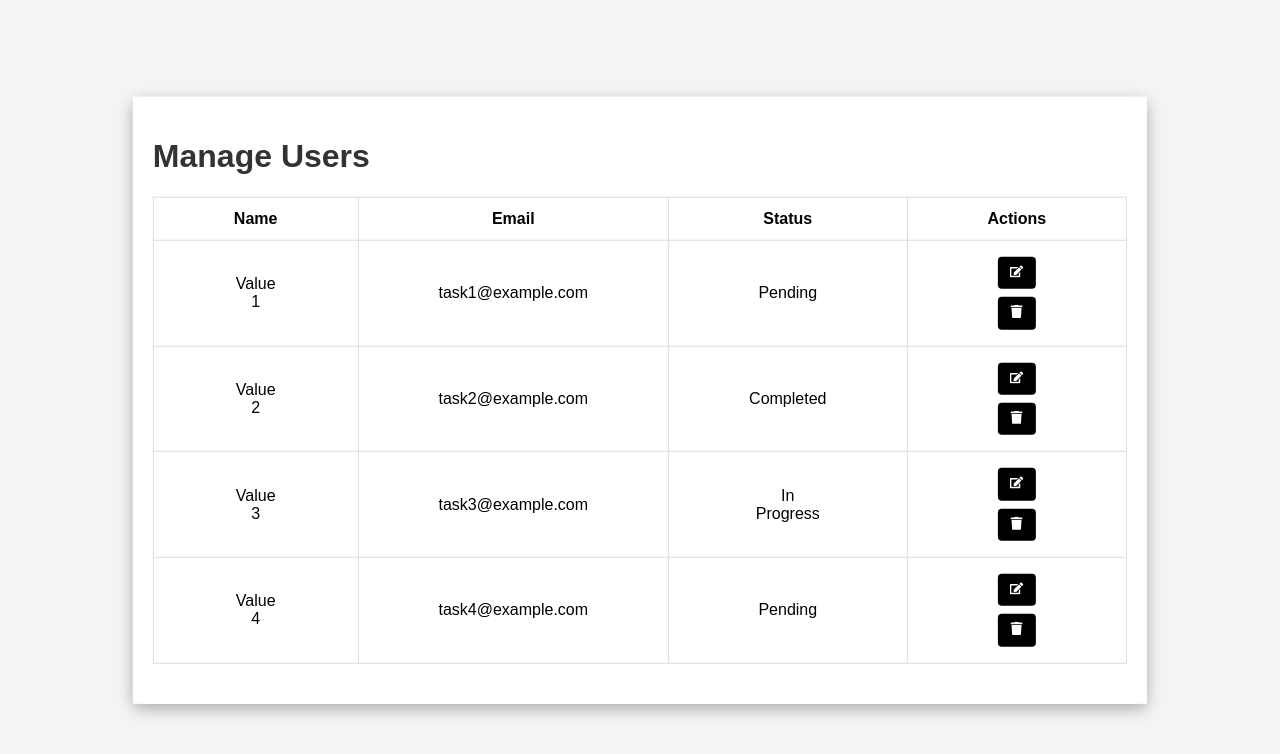
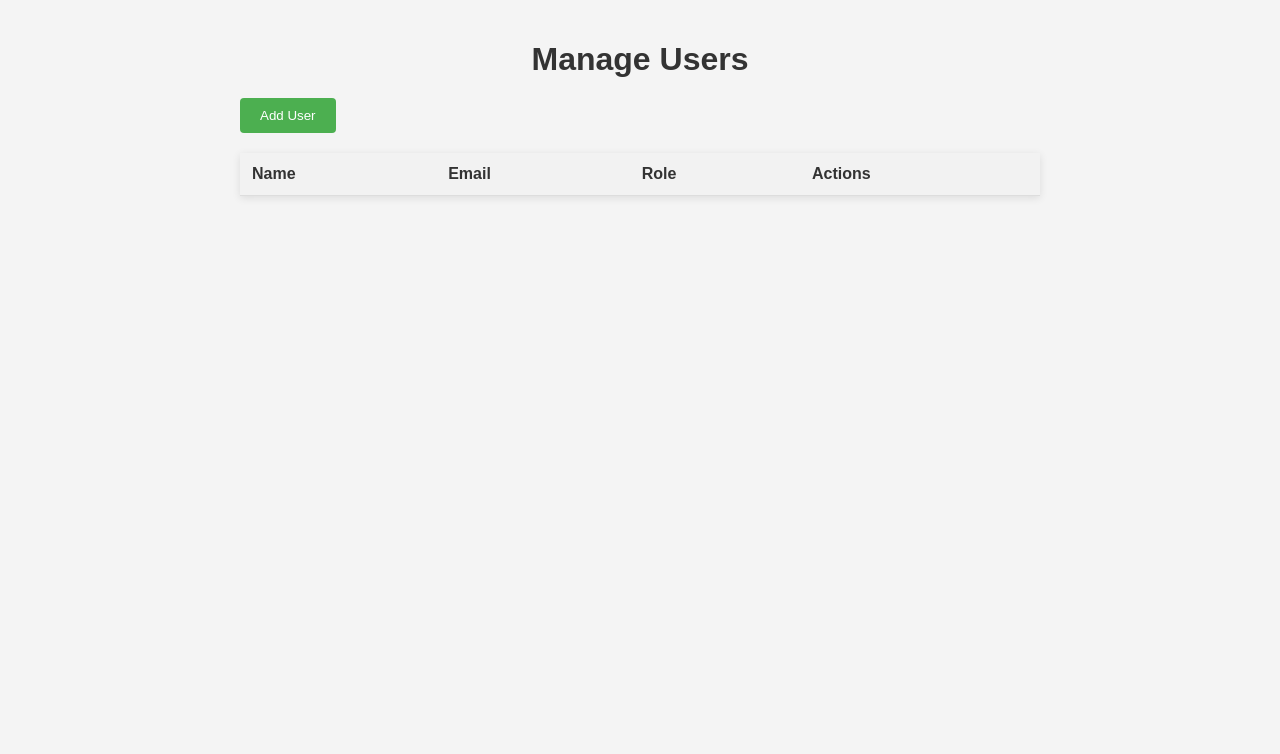
Before and after one commit to Sangeetha-s03/task-management, a React (Create React App) app: page /task in a window 1280 px wide. Shown: the top 754 px of the page. Built offline with nearby package versions, Linux system fonts and the light colour scheme.

Commit message:
day3 upgrades

```diff
--- a/src/App.js
+++ b/src/App.js
@@ -1,13 +1,12 @@
 
 import Frontpage from "./pages/FrontPage";
 import TaskManager from "./pages/Taskmanager";
-
 import { BrowserRouter, Routes, Route } from 'react-router-dom';
 
 function App() {
   return (
     <div>
-      <Routes>
+       <Routes>
     <Route path='/' element={<Frontpage />} />
     <Route path ='/task' element={<TaskManager/>} />
     </Routes>
--- a/src/pages/FrontPage.js
+++ b/src/pages/FrontPage.js
@@ -98,6 +98,7 @@ const Frontpage = () => {
           />
           {errors.phoneNumber && <span style={{ color: 'red', marginLeft: '10px' }}>{errors.phoneNumber}</span>}
         </div>
+        <Link to='/task'>
         <button
           type="submit"
           style={{
@@ -106,31 +107,18 @@ const Frontpage = () => {
             color: '#fff',
             border: 'none',
             borderRadius: '5px',
-            width: '100%',
+            width: '50%',
             cursor: 'pointer',
+            margin: '10px',
+
+
+
           }}
         >
           Login
         </button>
+        </Link>
       </form>
-
-
-      <Link to='/task'>
-        <button
-          style={{
-            marginTop: '20px',
-            padding: '10px 20px',
-            backgroundColor: '#6c757d',
-            color: '#fff',
-            border: 'none',
-            borderRadius: '5px',
-            width: '100%',
-            cursor: 'pointer',
-          }}
-        >
-          Go to Task Page
-        </button>
-      </Link>
     </div>
   );
 };
--- a/src/pages/TaskManager.css
+++ b/src/pages/TaskManager.css
@@ -1,111 +1,155 @@
 /* General Styles */
 body {
   font-family: Arial, sans-serif;
+  margin: 0;
+  padding: 0;
   background-color: #f4f4f4;
-    margin: 0;
-    padding: 20px;
 }
 
-  h1, h2, h3 {
-    color: #333;
+.manage-users-container {
+  padding: 20px;
+  max-width: 800px;
+  margin: 0 auto;
 }
 
-  table {
+h1 {
+  text-align: center;
+  color: #333;
+  margin-bottom: 20px;
+}
+
+/* Add User Button */
+.add-user-button {
+  background-color: #4CAF50;
+  color: white;
+  border: none;
+  padding: 10px 20px;
+  cursor: pointer;
+  margin-bottom: 20px;
+  border-radius: 4px;
+}
+
+.add-user-button:hover {
+  background-color: #45a049;
+}
+
+.users-table {
   width: 100%;
   border-collapse: collapse;
   margin-bottom: 20px;
+  background-color: white;
+  box-shadow: 0 2px 8px rgba(0, 0, 0, 0.1);
 }
 
-  table, th, td {
-    border: 1px solid #ddd;
+.users-table th,
+.users-table td {
+  padding: 12px;
+  text-align: left;
+  border-bottom: 1px solid #ddd;
 }
 
-  th, td {
-    padding: 12px;
-    text-align:center;
-    padding-right: 80px;
-    padding-left: 80px;
+.users-table th {
+  background-color: #f2f2f2;
+  color: #333;
+  font-weight: bold;
 }
 
-  button {
-    background-color: black;
+.users-table tr:hover {
+  background-color: #f5f5f5;
+}
+
+
+.edit-button {
+  background-color: #2196F3;
   color: white;
   border: none;
   padding: 8px 12px;
-    margin: 4px;
+  cursor: pointer;
+  margin-right: 5px;
+  border-radius: 4px;
+}
+
+.edit-button:hover {
+  background-color: #1e88e5;
+}
+
+.delete-button {
+  background-color: #f44336;
+  color: white;
+  border: none;
+  padding: 8px 12px;
   cursor: pointer;
   border-radius: 4px;
 }
 
-  .r:hover {
-    background-color: green;
-  }
-  .n:hover {
-    background-color:red ;
+.delete-button:hover {
+  background-color: #e53935;
 }
 
-  ul {
-    list-style-type: none;
-    padding: 0;
-  }
 
-  li {
-    background-color: #fff;
-    margin: 8px 0;
-    padding: 10px;
-    border: 1px solid #ddd;
-    border-radius: 4px;
+.modal-overlay {
+  position: fixed;
+  top: 0;
+  left: 0;
+  width: 100%;
+  height: 100%;
+  background-color: rgba(0, 0, 0, 0.5);
   display: flex;
-    justify-content: space-between;
+  justify-content: center;
   align-items: center;
 }
 
-  /* Modal Styles */
-  div > div {
-    position: fixed;
-    top: 50%;
-    left: 50%;
-    transform: translate(-50%, -50%);
+
+.modal {
   background-color: white;
   padding: 20px;
-    box-shadow: 0 5px 15px rgba(0, 0, 0, 0.3);
   border-radius: 8px;
-    z-index: 1000;
+  box-shadow: 0 2px 10px rgba(0, 0, 0, 0.1);
+  width: 300px;
 }
 
-  h3 {
+.modal h2 {
   margin-top: 0;
+  color: #333;
 }
 
-  form {
-    display: flex;
-    flex-direction: column;
-  }
-
-  input {
-    margin: 8px 0;
+.modal input {
+  width: 100%;
   padding: 8px;
+  margin-bottom: 10px;
   border: 1px solid #ddd;
   border-radius: 4px;
 }
 
-  input:focus {
-    outline: none;
-    border-color: #4CAF50;
+
+.modal-actions {
+  display: flex;
+  justify-content: flex-end;
+  gap: 10px;
 }
 
-  form button {
-    margin-top: 10px;
+.save-button {
+  background-color: #4CAF50;
+  color: white;
+  border: none;
+  padding: 8px 16px;
+  cursor: pointer;
+  border-radius: 4px;
 }
 
-  /* Overlay for Modal */
-  div > div::before {
-    content: '';
-    position: fixed;
-    top: 0;
-    left: 0;
-    right: 0;
-    bottom: 0;
-    background-color:white;
-    z-index: -1;
+.save-button:hover {
+  background-color: #45a049;
 }
+
+.cancel-button {
+  background-color: #f44336;
+  color: white;
+  border: none;
+  padding: 8px 16px;
+  cursor: pointer;
+  border-radius: 4px;
+}
+
+.cancel-button:hover {
+  background-color: #e53935;
+}
--- a/src/pages/Taskmanager.js
+++ b/src/pages/Taskmanager.js
@@ -1,47 +1,162 @@
-import React from 'react'
+import React, { useState } from 'react';
 import './TaskManager.css';
-import { FaTrash } from "react-icons/fa";
-import { FaEdit } from "react-icons/fa";
+
+const Taskmanager = () => {
+  const [users, setUsers] = useState([
+
+  ]);
+  const [showAddModal, setShowAddModal] = useState(false);
+  const [showEditModal, setShowEditModal] = useState(false);
+  const [showDeleteModal, setShowDeleteModal] = useState(false);
+  const [selectedUser, setSelectedUser] = useState(null);
+  const [newUser, setNewUser] = useState({ name: '', email: '', role: '' });
 
 
-function TaskManager() {
-  const tasks = [
-    { name: 'Value 1', Email: 'task1@example.com', Status: 'Pending' },
-    { name: 'Value 2', Email: 'task2@example.com', Status: 'Completed' },
-    { name: 'Value 3', Email: 'task3@example.com', Status: 'In Progress' },
-    { name: 'Value 4', Email: 'task4@example.com', Status: 'Pending' },
-  ];
+  const handleAddUser = () => {
+    if (newUser.name && newUser.email && newUser.role) {
+      setUsers([...users, { id: users.length + 1, ...newUser }]);
+      setNewUser({ name: '', email: '', role: '' });
+      setShowAddModal(false);
+    }
+  };
+
+  const handleEditUser = () => {
+    if (selectedUser.name && selectedUser.email && selectedUser.role) {
+      setUsers(users.map(user => (user.id === selectedUser.id ? selectedUser : user)));
+      setShowEditModal(false);
+    }
+  };
+
+  const handleDeleteUser = () => {
+    setUsers(users.filter(user => user.id !== selectedUser.id));
+    setShowDeleteModal(false);
+  };
 
   return (
-    <div>
+    <div className="manage-users-container">
       <h1>Manage Users</h1>
-      <table>
+      <button className="add-user-button" onClick={() => setShowAddModal(true)}>
+        Add User
+      </button>
+
+
+      <table className="users-table">
         <thead>
           <tr>
             <th>Name</th>
             <th>Email</th>
-            <th>Status</th>
+            <th>Role</th>
             <th>Actions</th>
           </tr>
         </thead>
         <tbody>
-          {tasks.map((task, index) => (
-            <tr key={index}>
-              <td>{task.name}</td>
-              <td>{task.Email}</td>
-              <td>{task.Status}</td>
+          {users.map(user => (
+            <tr key={user.id}>
+              <td>{user.name}</td>
+              <td>{user.email}</td>
+              <td>{user.role}</td>
               <td>
-                <button className='r'><FaEdit /></button>
-                <button className='n'><FaTrash /></button>
+                <button className="edit-button" onClick={() => { setSelectedUser(user); setShowEditModal(true); }}>
+                  Edit
+                </button>
+                <button className="delete-button" onClick={() => { setSelectedUser(user); setShowDeleteModal(true); }}>
+                  Delete
+                </button>
               </td>
             </tr>
           ))}
         </tbody>
       </table>
 
+      {}
+      {showAddModal && (
+        <div className="modal-overlay">
+          <div className="modal">
+            <h2>Add User</h2>
+            <input
+              type="text"
+              placeholder="Name"
+              value={newUser.name}
+              onChange={(e) => setNewUser({ ...newUser, name: e.target.value })}
+            />
+            <input
+              type="email"
+              placeholder="Email"
+              value={newUser.email}
+              onChange={(e) => setNewUser({ ...newUser, email: e.target.value })}
+            />
+            <input
+              type="text"
+              placeholder="Role"
+              value={newUser.role}
+              onChange={(e) => setNewUser({ ...newUser, role: e.target.value })}
+            />
+            <div className="modal-actions">
+              <button className="save-button" onClick={handleAddUser}>
+                Add
+              </button>
+              <button className="cancel-button" onClick={() => setShowAddModal(false)}>
+                Cancel
+              </button>
+            </div>
+          </div>
+        </div>
+      )}
 
+      {}
+      {showEditModal && selectedUser && (
+        <div className="modal-overlay">
+          <div className="modal">
+            <h2>Edit User</h2>
+            <input
+              type="text"
+              placeholder="Name"
+              value={selectedUser.name}
+              onChange={(e) => setSelectedUser({ ...selectedUser, name: e.target.value })}
+            />
+            <input
+              type="email"
+              placeholder="Email"
+              value={selectedUser.email}
+              onChange={(e) => setSelectedUser({ ...selectedUser, email: e.target.value })}
+            />
+            <input
+              type="text"
+              placeholder="Role"
+              value={selectedUser.role}
+              onChange={(e) => setSelectedUser({ ...selectedUser, role: e.target.value })}
+            />
+            <div className="modal-actions">
+              <button className="save-button" onClick={handleEditUser}>
+                Save
+              </button>
+              <button className="cancel-button" onClick={() => setShowEditModal(false)}>
+                Cancel
+              </button>
+            </div>
+          </div>
+        </div>
+      )}
+
+      {}
+      {showDeleteModal && selectedUser && (
+        <div className="modal-overlay">
+          <div className="modal">
+            <h2>Delete User</h2>
+            <p>Are you sure you want to delete <strong>{selectedUser.name}</strong>?</p>
+            <div className="modal-actions">
+              <button className="delete-button" onClick={handleDeleteUser}>
+                Delete
+              </button>
+              <button className="cancel-button" onClick={() => setShowDeleteModal(false)}>
+                Cancel
+              </button>
+            </div>
+          </div>
+        </div>
+      )}
     </div>
   );
-}
+};
 
-export default TaskManager;
+export default Taskmanager;
```
Lines whose indentation alone changed are shown as unchanged.
